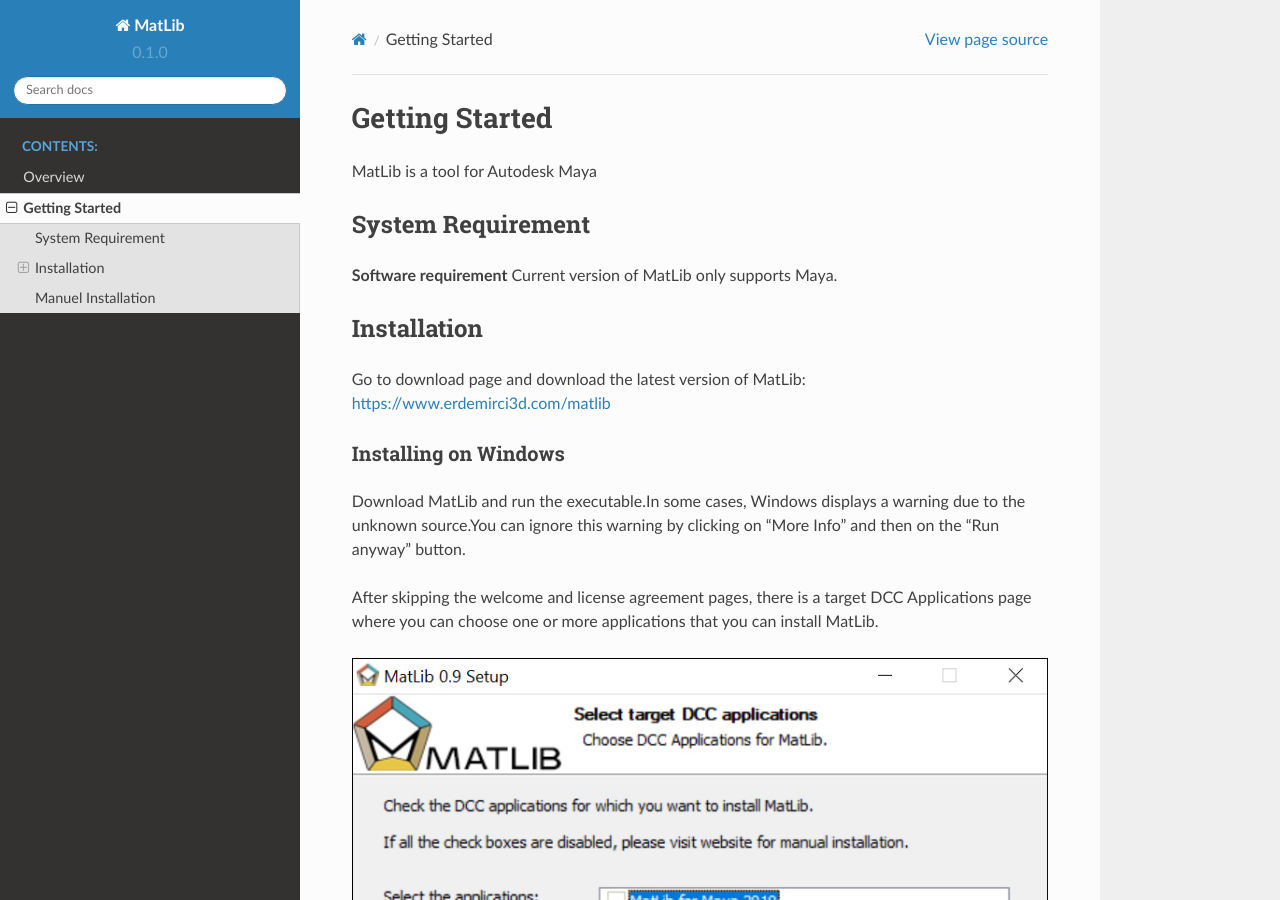
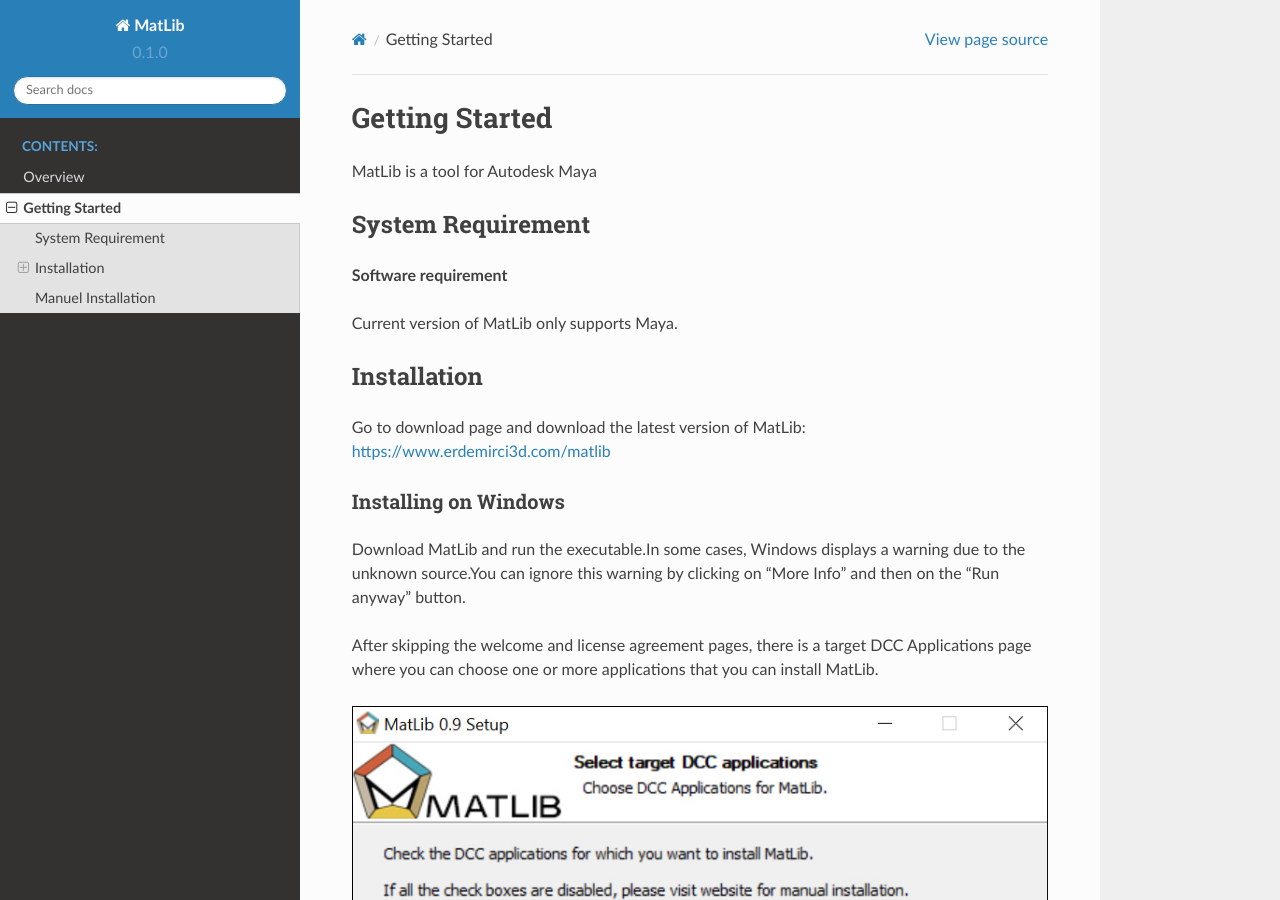
Before and after one commit to erdemirci/MatLib, a Sphinx documentation site: the page built from docs/source/getting_started.rst, in a window 1280 px wide and 900 px high. Built offline with Sphinx 7.4.7 and the Read the Docs theme 2.0.0, drawn with Linux system fonts in a browser that asks for light colours.

Commit message:
Update getting_started.rst

```diff
--- a/docs/source/getting_started.rst
+++ b/docs/source/getting_started.rst
@@ -7,9 +7,10 @@
 ====
 
 **Software requirement**
+
 Current version of MatLib only supports Maya.
 
-.. list-table:: zz
+.. list-table:: Comparison
    :widths: 20 10 10 15
    :header-rows: 1
 
```
